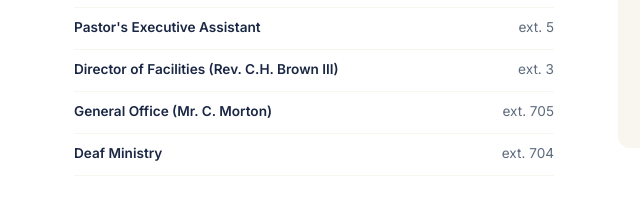
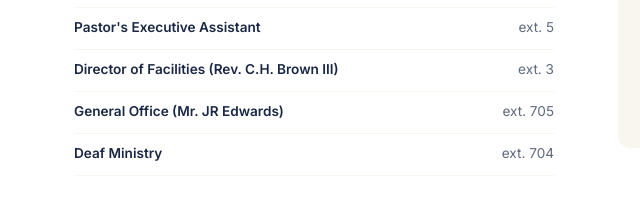
Before and after one commit to deja60/nlmbc-web, a website: page contact.html in a window 1280 px wide. Shown: the part 1318-1523 px from the top of the page, 0-640 px from the left. Drawn offline with nearby package versions, Linux system fonts and the light colour scheme.

Commit message:
Update contact information for General Office

```diff
--- a/contact.html
+++ b/contact.html
@@ -124,7 +124,7 @@
             <span>ext. 3</span>
           </div>
           <div class="dir-item">
-            <strong>General Office (Mr. C. Morton)</strong>
+            <strong>General Office (Mr. JR Edwards)</strong>
             <span>ext. 705</span>
           </div>
           <div class="dir-item">
```
